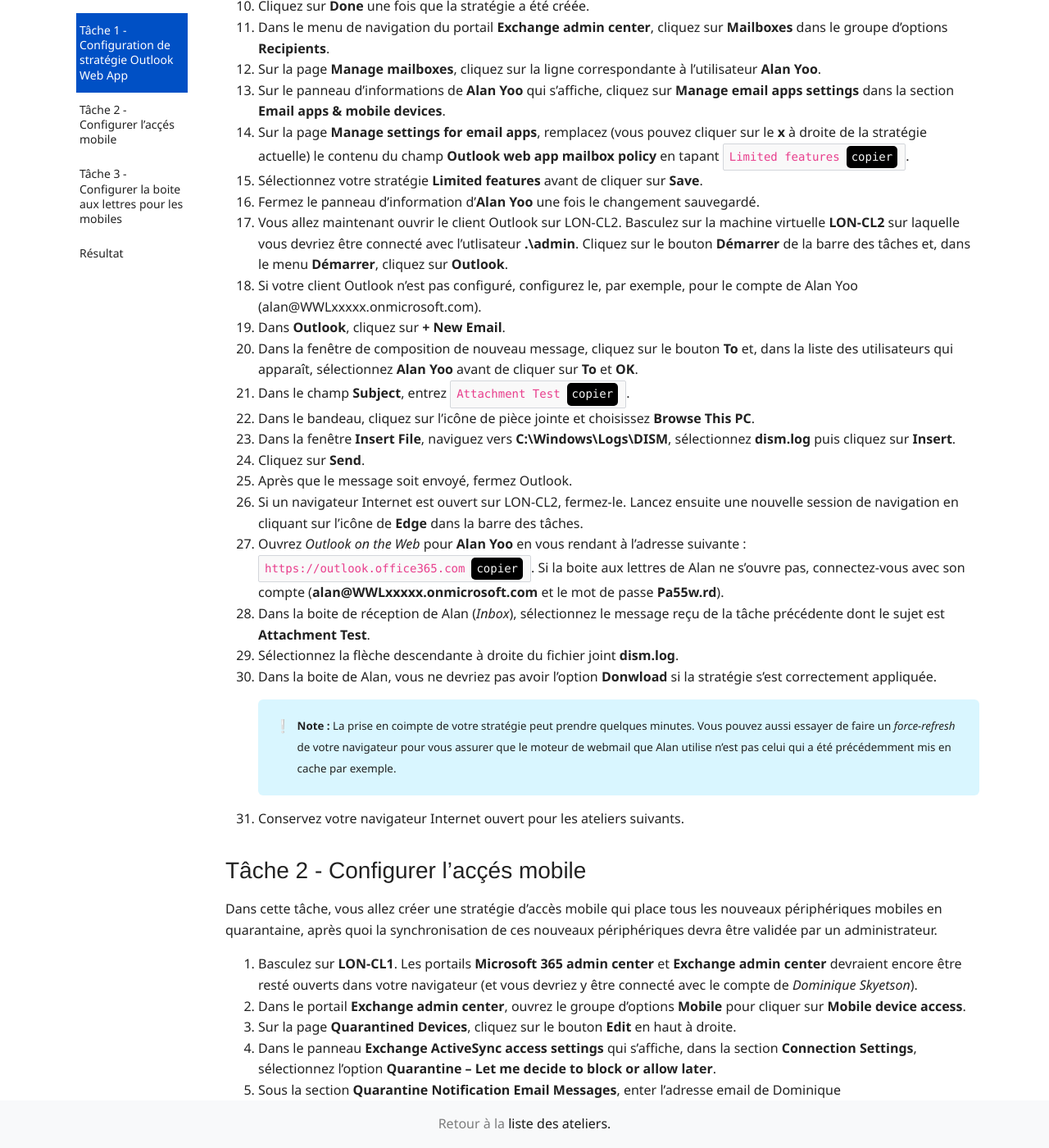
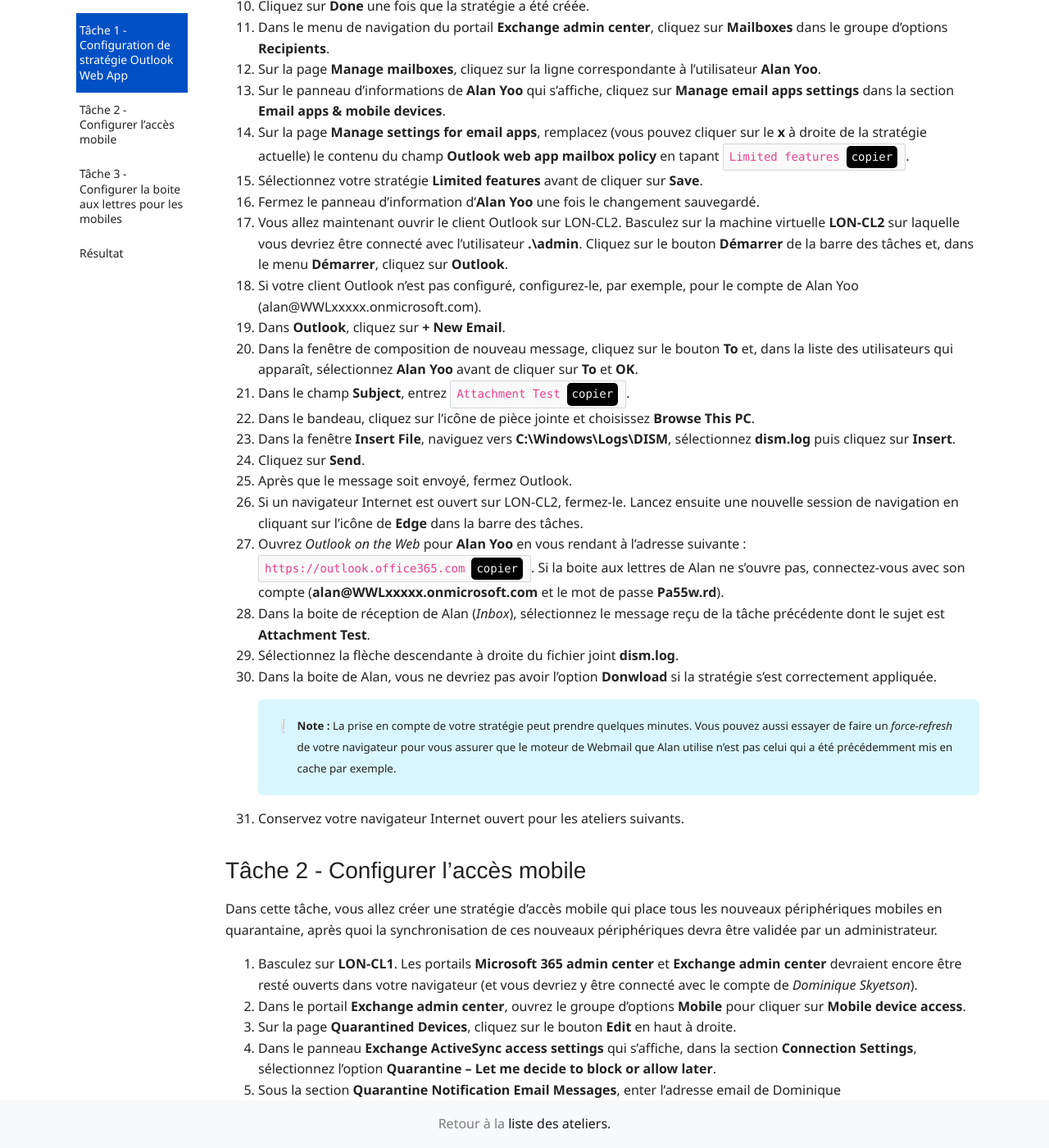
Before and after one commit to renaudwangler/ib-labs, a Jekyll site: the page built from msms030fr/lab6e3.md, in a window 1280 px wide and 1400 px high, scrolled down 1436 px. Shown: the whole window at 82% size. Built offline with Jekyll 4.4.1, drawn with Linux system fonts in a browser that asks for light colours; nearby versions of some CDN libraries; comment, search, counter and statistics services are not loaded; some of the changed text lies outside the part shown.

Commit message:
msms030frl6e3

````diff
--- a/msms030fr/lab6e3.md
+++ b/msms030fr/lab6e3.md
@@ -29,7 +29,7 @@ A la fin de cet exercice, vous aurez une meilleure connaissance de :
 	- **LinkedIn contact sync**
 	- **Information management/Journaling**
 1. Cliquez sur le bouton **Next**.
-1. sur la page **View and access attachments**, décochez la case sous **Private computers**.
+1. Sur la page **View and access attachments**, décochez la case sous **Private computers**.
 1. Cliquez sur **Next** puis **Create**.
 1. Cliquez sur **Done** une fois que la stratégie a été créée.
 1. Dans le menu de navigation du portail **Exchange admin center**, cliquez sur **Mailboxes** dans le groupe d'options **Recipients**.
@@ -38,8 +38,8 @@ A la fin de cet exercice, vous aurez une meilleure connaissance de :
 1. Sur la page **Manage settings for email apps**, remplacez (vous pouvez cliquer sur le **x** à droite de la stratégie actuelle) le contenu du champ **Outlook web app mailbox policy** en tapant ```Limited features```.
 1. Sélectionnez votre stratégie **Limited features** avant de cliquer sur **Save**.
 1. Fermez le panneau d'information d'**Alan Yoo** une fois le changement sauvegardé.
-1. Vous allez maintenant ouvrir le client Outlook sur LON-CL2. Basculez sur la machine virtuelle **LON-CL2** sur laquelle vous devriez être connecté avec l'utlisateur **.\admin**. Cliquez sur le bouton **Démarrer** de la barre des tâches et, dans le menu **Démarrer**, cliquez sur **Outlook**.
-1. Si votre client Outlook n'est pas configuré, configurez le, par exemple, pour le compte de Alan Yoo (alan@WWLxxxxx.onmicrosoft.com).
+1. Vous allez maintenant ouvrir le client Outlook sur LON-CL2. Basculez sur la machine virtuelle **LON-CL2** sur laquelle vous devriez être connecté avec l'utilisateur **.\admin**. Cliquez sur le bouton **Démarrer** de la barre des tâches et, dans le menu **Démarrer**, cliquez sur **Outlook**.
+1. Si votre client Outlook n'est pas configuré, configurez-le, par exemple, pour le compte de Alan Yoo (alan@WWLxxxxx.onmicrosoft.com).
 1. Dans **Outlook**, cliquez sur **+ New Email**.
 1. Dans la fenêtre de composition de nouveau message, cliquez sur le bouton **To** et, dans la liste des utilisateurs qui apparaît, sélectionnez **Alan Yoo** avant de cliquer sur **To** et **OK**.
 1. Dans le champ **Subject**, entrez ```Attachment Test```.
@@ -52,10 +52,10 @@ A la fin de cet exercice, vous aurez une meilleure connaissance de :
 1. Dans la boite de réception de Alan (*Inbox*), sélectionnez le message reçu de la tâche précédente dont le sujet est **Attachment Test**.
 1. Sélectionnez la flèche descendante à droite du fichier joint **dism.log**.
 1. Dans la boite de Alan, vous ne devriez pas avoir l'option **Donwload** si la stratégie s'est correctement appliquée.
-	>**Note :** La prise en coimpte de votre stratégie peut prendre quelques minutes. Vous pouvez aussi essayer de faire un *force-refresh* de votre navigateur pour vous assurer que le moteur de webmail que Alan utilise n'est pas celui qui a été précédemment mis en cache par exemple.
+	>**Note :** La prise en compte de votre stratégie peut prendre quelques minutes. Vous pouvez aussi essayer de faire un *force-refresh* de votre navigateur pour vous assurer que le moteur de Webmail que Alan utilise n'est pas celui qui a été précédemment mis en cache par exemple.
 1. Conservez votre navigateur Internet ouvert pour les ateliers suivants.
 
-## Tâche 2 - Configurer l'acçés mobile
+## Tâche 2 - Configurer l'accès mobile
 Dans cette tâche, vous allez créer une stratégie d'accès mobile qui place tous les nouveaux périphériques mobiles en quarantaine, après quoi la synchronisation de ces nouveaux périphériques devra être validée par un administrateur.
 1. Basculez sur **LON-CL1**. Les portails **Microsoft 365 admin center** et **Exchange admin center** devraient encore être resté ouverts dans votre navigateur (et vous devriez y être connecté avec le compte de *Dominique Skyetson*).
 1. Dans le portail **Exchange admin center**, ouvrez le groupe d'options **Mobile** pour cliquer sur **Mobile device access**.
````
Also changed, not shown: other parts of msms030fr/lab6e3.md (+3 -3 lines).
